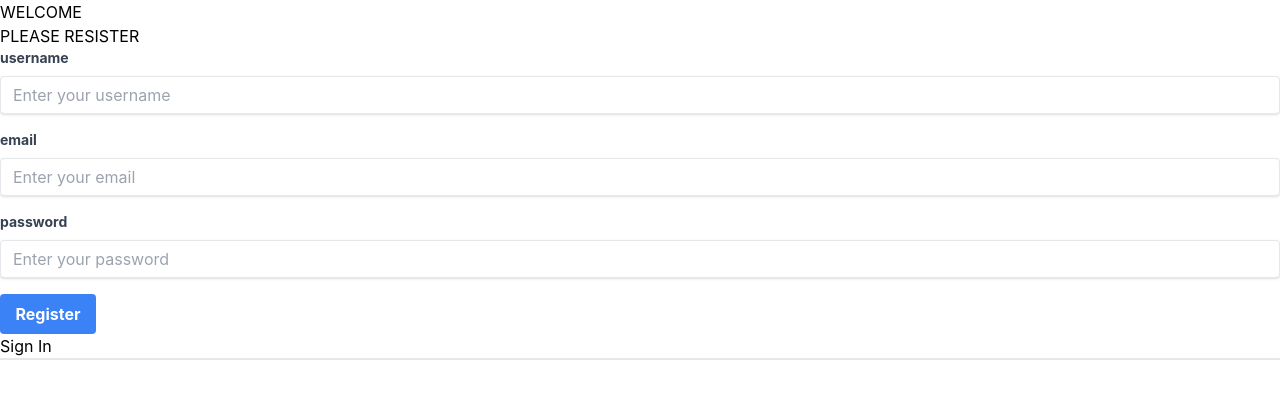
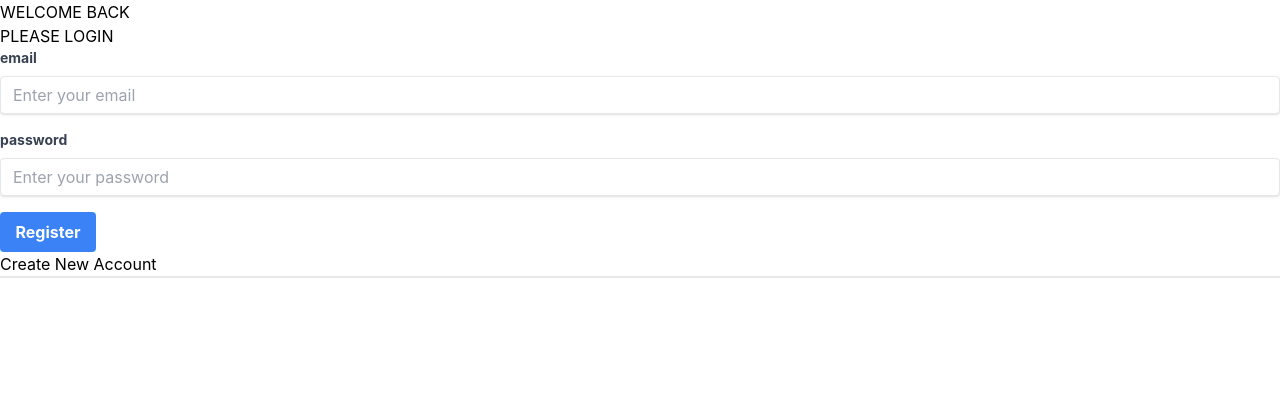
Before and after one commit to Pavanambulkar/Instagram_clone, a React (Create React App) app: page / in a window 1280 px wide. Shown: the top 398 px of the page. Built offline with nearby package versions, Linux system fonts and the light colour scheme.

Commit message:
sign in and login

```diff
--- a/src/modules/Authorization/Form.jsx
+++ b/src/modules/Authorization/Form.jsx
@@ -5,7 +5,7 @@ import Input from "../../components/input";
 const Form = ({
     // isSignInPage = false
 }) => {
-    const {isSignInPage, setIsSignInPage} = useState(false);
+    const [isSignInPage, setIsSignInPage] = useState(true);
   return <div className="bg-[#d2cfdf] h-screen w-full flex justify-center items-center">
     <div className="h-[600px] w-[800px] bg-white flex justify-center items-center">
         <div className= {`h-full w-full flex flex-col justify-center items-center ${!isSignInPage && 'order-2'}`}>
@@ -20,11 +20,11 @@ const Form = ({
 
             <Input label="email" type="email" placeholder="Enter your email" />
             <Input label="password" type="password" placeholder="Enter your password" />
-            <Button label= {isSignInPage ?"Sign In" : "Register"} />
+            <Button label= {!isSignInPage ?"Sign In" : "Register"} />
 
 
            </form>
-           <div className="cursor-pointer">
+           <div className="cursor-pointer" onClick={() => setIsSignInPage(!isSignInPage)}>
             {
                 isSignInPage ? "Create New Account" : "Sign In"
             }
```
